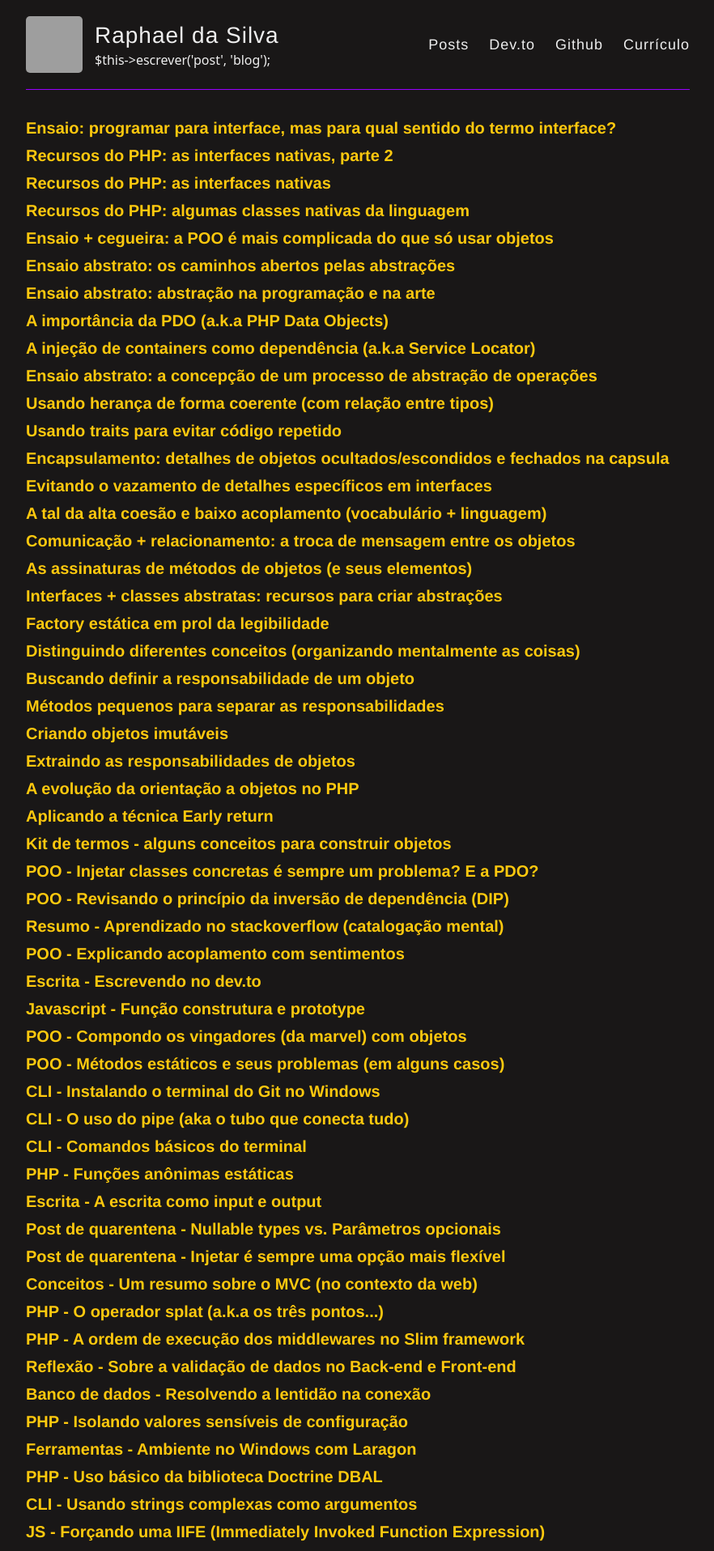
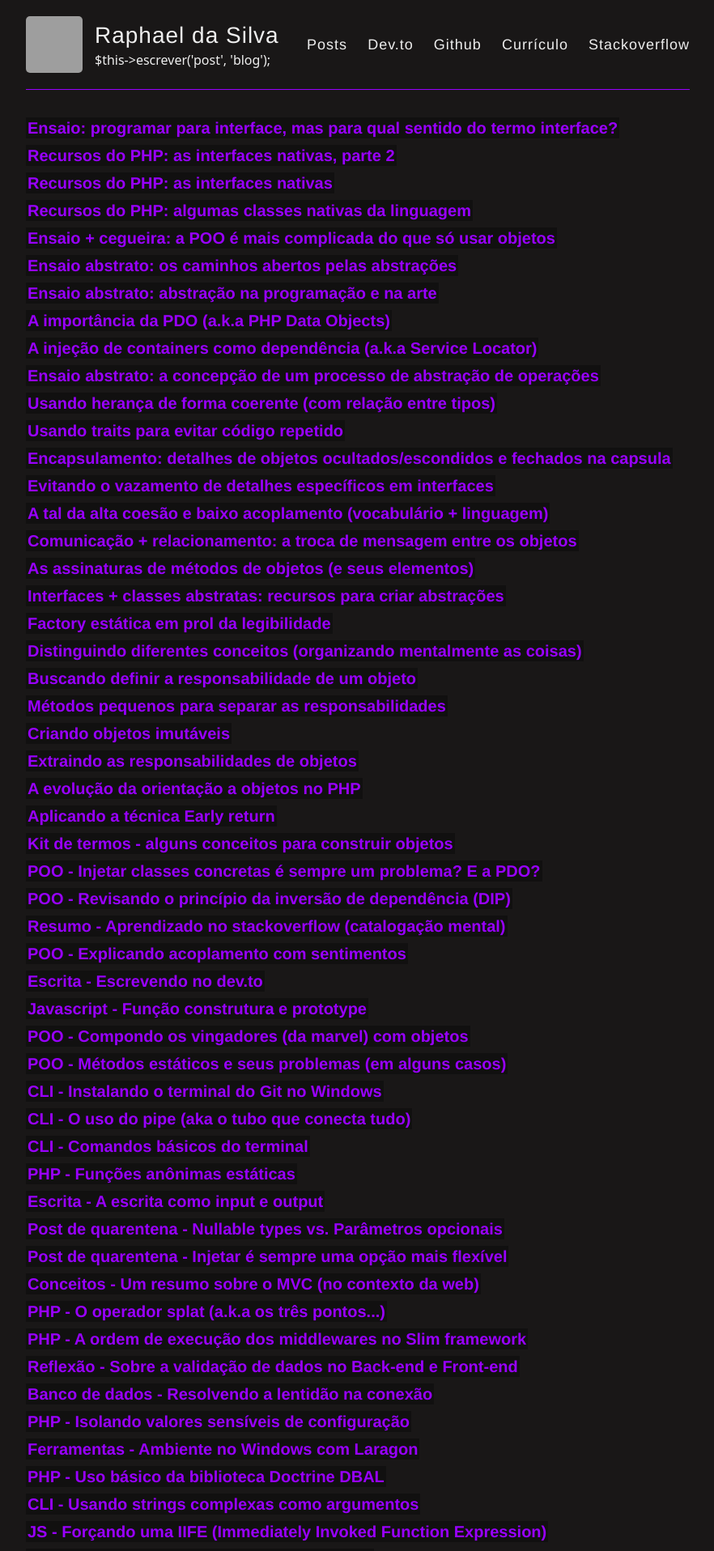
Before and after one commit to raphael-da-silva/raphael-da-silva.github.io, a Jekyll site: the page built from index.html, in a window 1280 px wide. Shown: the top 1916 px of the page at 81% size, without its empty margins (198-1080 px from the left). Built offline with Jekyll 4.4.1, drawn with Linux system fonts in a browser that asks for light colours; nearby versions of some CDN libraries; grey boxes are pictures that could not be loaded.

Commit message:
Atualização no layout

```diff
--- a/_layouts/default.html
+++ b/_layouts/default.html
@@ -43,6 +43,7 @@
            <!--  <a href="{{ site.baseurl }}/about">Sobre</a> -->
             <a href="https://github.com/{{ site.footer-links.github }}/">Github</a>
             <a href="https://github.com/{{ site.footer-links.github }}/curriculo/blob/master/curriculo-raphael-da-silva.md">Currículo</a>
+            <a href="https://pt.stackoverflow.com/users/108790/raphael">Stackoverflow</a>
           </nav>
         </header>
       </div>
--- a/index.html
+++ b/index.html
@@ -7,7 +7,7 @@ layout: default
     <article class="post">
 
       <h3 style="margin: 0; padding: 0;">
-      	<a href="{{ site.baseurl }}{{ post.url }}" style="color:#FFC90E;">{{ post.title }}</a>
+      	<a href="{{ site.baseurl }}{{ post.url }}" class="custom-item">{{ post.title }}</a>
       </h3>
 
      <!--  <div class="entry">
--- a/style.scss
+++ b/style.scss
@@ -277,6 +277,13 @@ nav {
   }
 }
 
+/* Customizado */
+.custom-item{
+  background-color: #111010;
+  color: $custom;
+  padding: 2px;
+}
+
 /* Update */
 .entry{
 text-align:justify;
```
